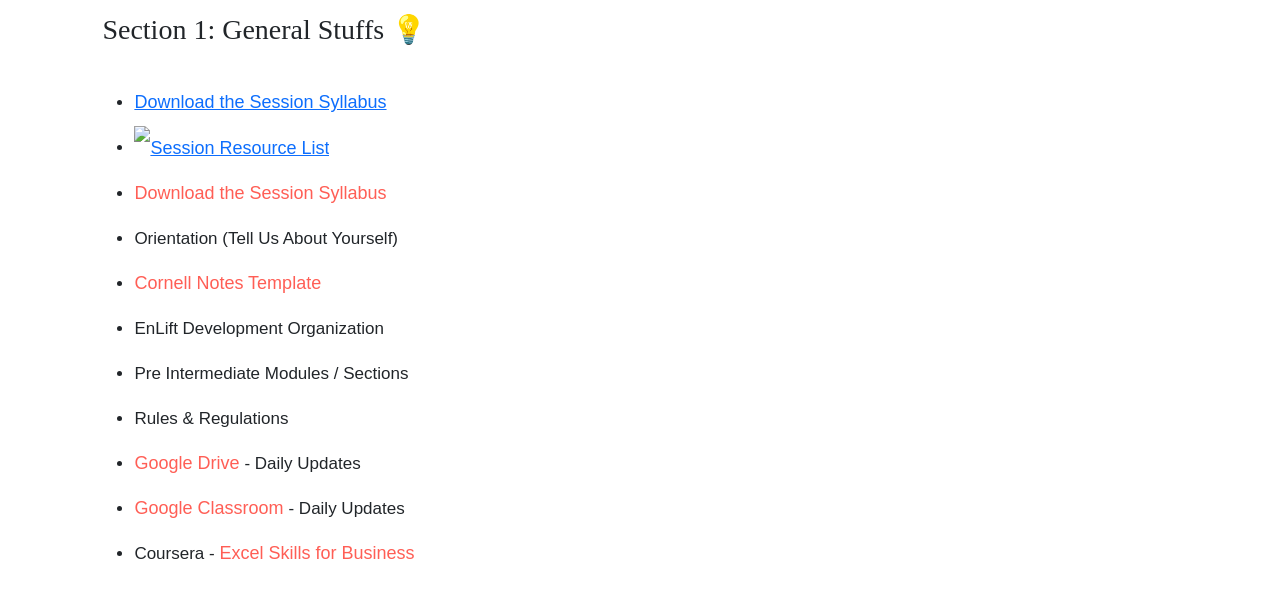
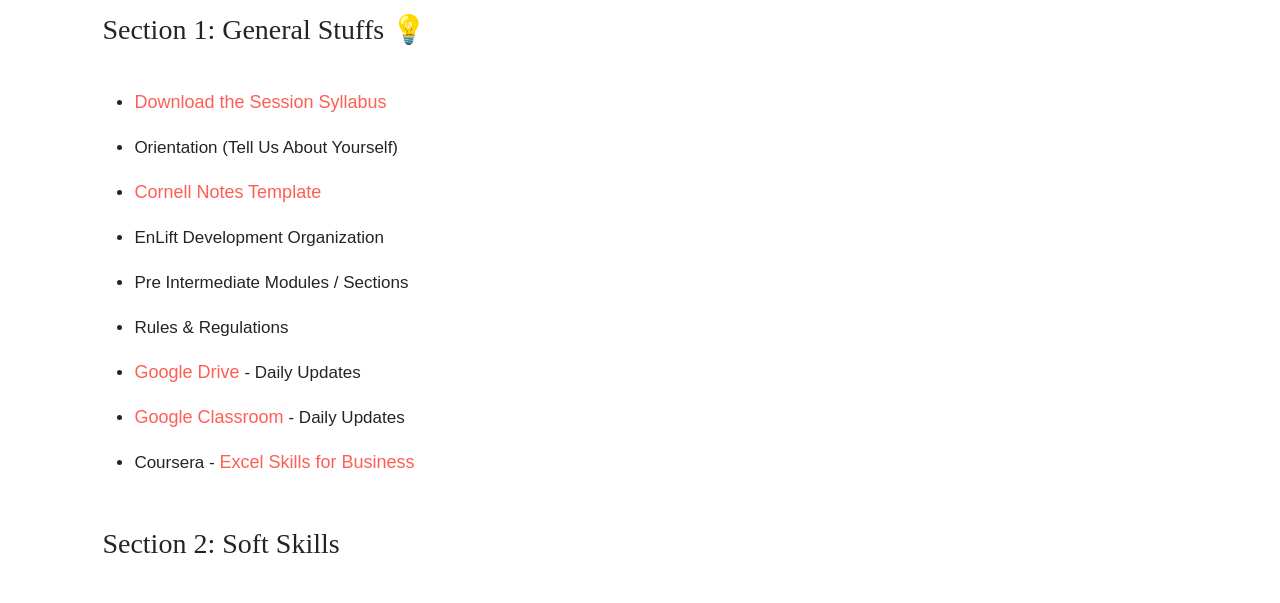
Before and after one commit to Shahzaibfardeen/EnLift_Development_Organization-, a plain HTML site: page index.html in a window 1280 px wide. Shown: the part 195-798 px from the top of the page. Drawn offline with nearby package versions, Linux system fonts and the light colour scheme.

Commit message:
Update index.html

```diff
--- a/index.html
+++ b/index.html
@@ -87,10 +87,10 @@
   <ul class="bullet" >
     <!-- <li><a href="#" class="link link-color" target="_blank" >Download the Course Syllabus</a> | <a href="#" class="link link-color" target="_blank" >Check Online</a></li> -->
 
-    <li> <a download href="#"> Download the Session Syllabus </a> </li>
+<!--     <li> <a download href="#"> Download the Session Syllabus </a> </li>
 
     <li> <a href="/images/myw3schoolsimage.jpg" download>
-      <img src="/images/myw3schoolsimage.jpg" alt="Session Resource List"> </a> </li>
+      <img src="/images/myw3schoolsimage.jpg" alt="Session Resource List"> </a> </li> -->
 
     <li> <a href="" class="link link-color" target="_blank" > Download the Session Syllabus </a></li>
     <li> Orientation (Tell Us About Yourself) <a> </a> </li>
```
